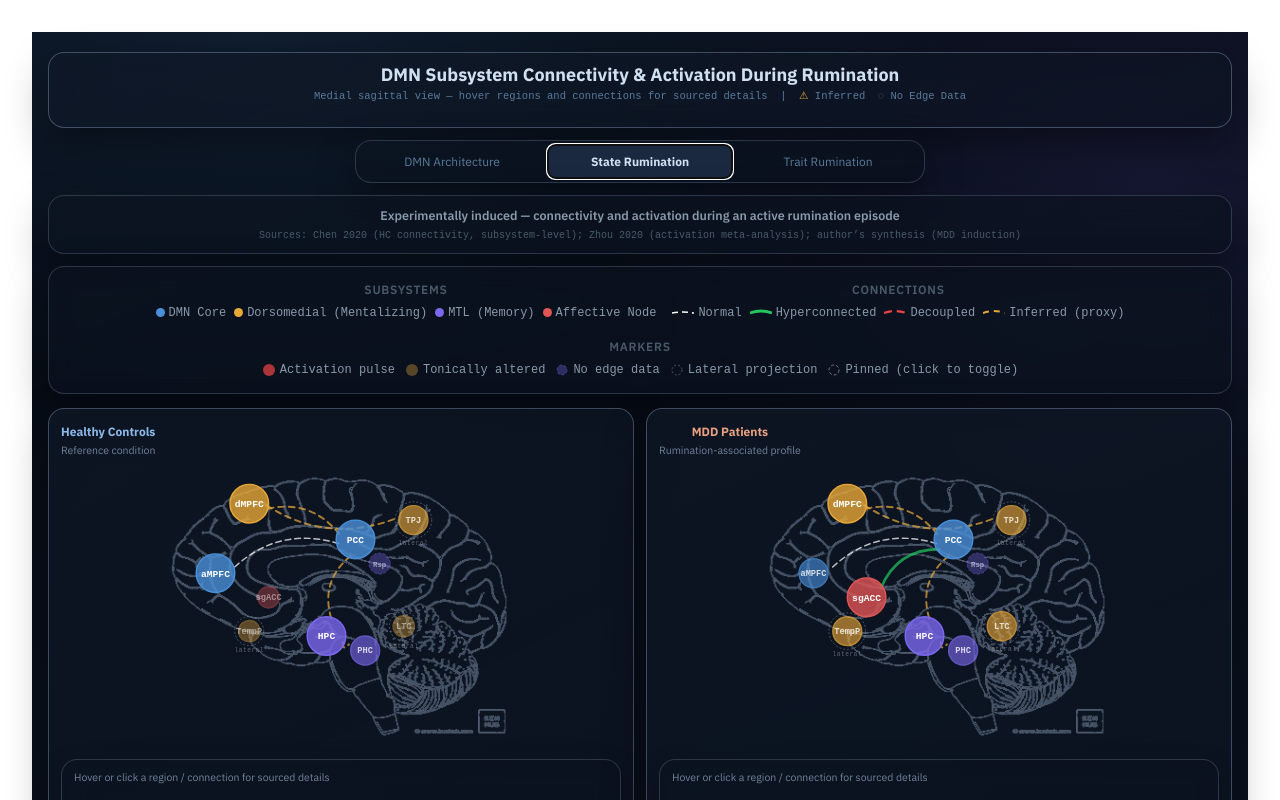
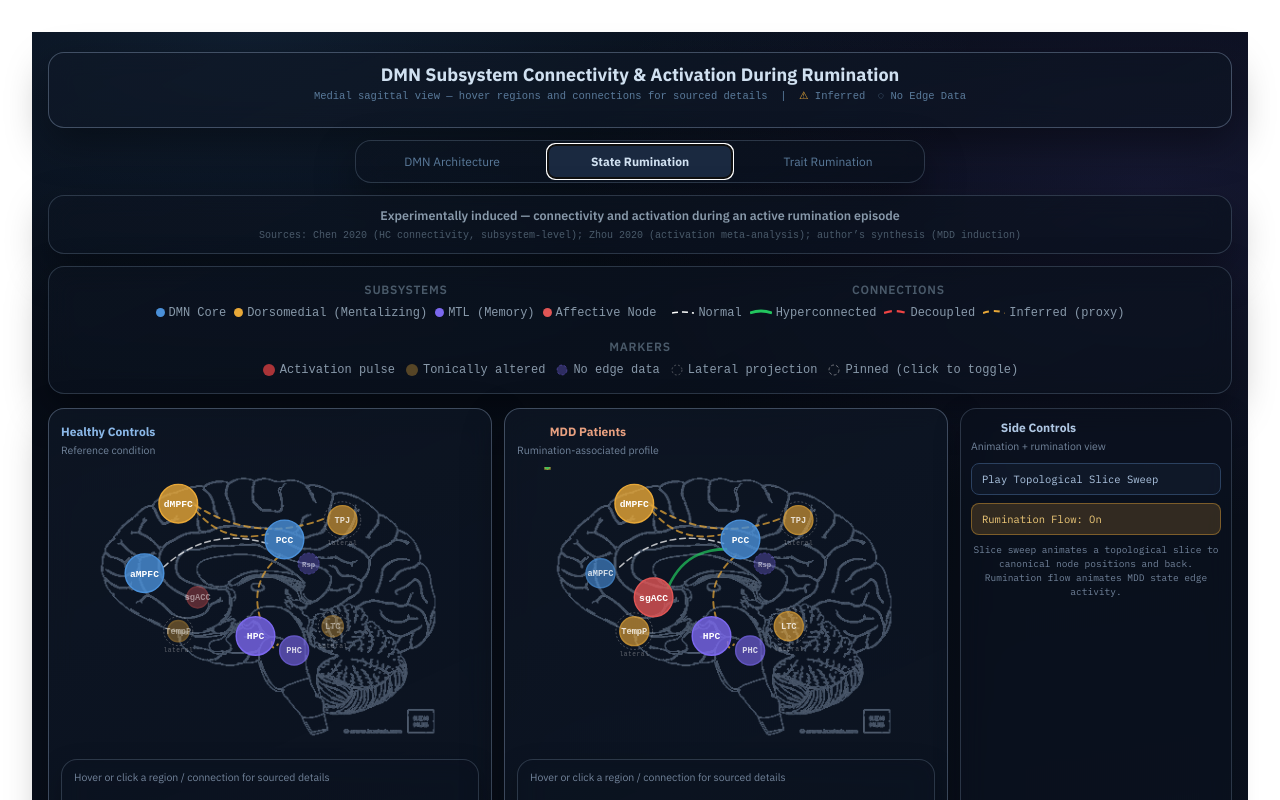
Before and after one commit to tsohal01/dmn-brain-map, a React (Vite) app: page / in a window 1280 px wide. Both pictures are taken after a click on the button "State Rumination". Shown: the top 800 px of the page. Built offline with nearby package versions, Linux system fonts and the light colour scheme.

Commit message:
Update DMN map

```diff
--- a/src/v7_2.jsx
+++ b/src/v7_2.jsx
@@ -138,6 +138,63 @@ const REGIONS = {
   PHC:   { x: 210, y: 190, sub: "mtl",  full: "Parahippocampal Cortex",              desc: "MTL subsystem. Contextual and scene processing, spatial memory encoding." },
   Rsp:   { x: 225, y: 100, sub: "mtl",  full: "Retrosplenial Cortex",                desc: "MTL subsystem. Spatial context processing and memory\u2013imagination interface. Listed as an MTL node in both Chen (2020) and Zhu (2017) parcellations, but no study in this evidence base reports a specific Rsp edge. Included here as a subsystem member without individual connectivity data.", dimmed: true },
   sgACC: { x: 110, y: 135, sub: "aff",  full: "Subgenual Anterior Cingulate Cortex", desc: "Affective processing node. Dysregulated in depression; linked to negative mood and emotional withdrawal." },
+};
+
+const SLICE_POSITIONS = {
+  PCC: { x: 70, y: 95 },
+  aMPFC: { x: 100, y: 135 },
+  dMPFC: { x: 135, y: 75 },
+  TPJ: { x: 185, y: 78 },
+  LTC: { x: 220, y: 110 },
+  TempP: { x: 255, y: 145 },
+  HPC: { x: 165, y: 160 },
+  PHC: { x: 205, y: 185 },
+  Rsp: { x: 240, y: 195 },
+  sgACC: { x: 290, y: 140 },
+};
+
+const STUDY_LINKS = [
+  {
+    label: "Chen et al. 2020",
+    match: /chen\s*(et al\.)?\s*2020/i,
+    url: "https://scholar.google.com/scholar?q=Chen+et+al+2020+rumination+core+MTL+core+dMPFC+within+MTL",
+  },
+  {
+    label: "Zhu et al. 2017",
+    match: /zhu\s*(et al\.)?\s*2017/i,
+    url: "https://scholar.google.com/scholar?q=Zhu+et+al+2017+first+episode+MDD+default+mode+network+RSQ+rumination",
+  },
+  {
+    label: "Zhou et al. 2020",
+    match: /zhou\s*(et al\.)?\s*2020/i,
+    url: "https://scholar.google.com/scholar?q=Zhou+et+al+2020+rumination+meta+analysis+dMPFC+hippocampus",
+  },
+  {
+    label: "Tozzi et al. 2021",
+    match: /tozzi\s*(et al\.)?\s*2021/i,
+    url: "https://scholar.google.com/scholar?q=Tozzi+2021+trait+rumination+DMN+connectivity",
+  },
+  {
+    label: "Andrews-Hanna 2010/2012",
+    match: /andrews-hanna\s*(et al\.)?\s*(2010|2012)/i,
+    url: "https://scholar.google.com/scholar?q=Andrews-Hanna+2012+default+network+subsystems",
+  },
+  {
+    label: "Moran et al. 2013",
+    match: /moran\s*(et al\.)?\s*2013/i,
+    url: "https://scholar.google.com/scholar?q=Moran+2013+dMPFC+self+referential+theory+of+mind",
+  },
+  {
+    label: "Berman et al. 2011",
+    match: /berman\s*(et al\.)?\s*2011/i,
+    url: "https://scholar.google.com/scholar?q=Berman+2011+PCC+sgACC+brooding+rumination",
+  },
+];
+
+const getStudyRefs = (...texts) => {
+  const haystack = texts.filter(Boolean).join(" ");
+  const refs = STUDY_LINKS.filter((s) => s.match.test(haystack));
+  return refs.filter((r, i) => refs.findIndex((x) => x.label === r.label) === i);
 };
 
 const CS = {
@@ -358,15 +415,18 @@ State and trait rumination may operate through different edges: sgACC\u2013PCC f
   },
 };
 
-const getCurve = (from, to) => {
-  const r1 = REGIONS[from], r2 = REGIONS[to];
+const getCurve = (from, to, positions = REGIONS) => {
+  const r1 = positions[from], r2 = positions[to];
   if (!r1 || !r2) return null;
   const dx = r2.x - r1.x, dy = r2.y - r1.y;
   const dist = Math.sqrt(dx * dx + dy * dy) || 1;
   const ux = dx / dist, uy = dy / dist;
   const curveAmt = Math.min(dist * 0.22, 34);
   const mx = (r1.x + r2.x) / 2, my = (r1.y + r2.y) / 2;
-  const cx = mx + (-uy) * curveAmt, cy = my + ux * curveAmt;
+  const flipCurve =
+    (from === "PCC" && to === "dMPFC") || (from === "dMPFC" && to === "PCC");
+  const dir = flipCurve ? -1 : 1;
+  const cx = mx + (-uy) * curveAmt * dir, cy = my + ux * curveAmt * dir;
   const off = 18;
   return `M ${r1.x + ux * off} ${r1.y + uy * off} Q ${cx} ${cy} ${r2.x - ux * off} ${r2.y - uy * off}`;
 };
@@ -377,8 +437,20 @@ const BrainOutline = () => (
   <image href={BRAIN_IMG} x="5" y="5" width="355" height="275" style={{ opacity: 0.55 }} />
 );
 
-const CurvedConn = ({ edgeKey, from, to, type, isHovered, onHover, onLeave, onClick, isPinned }) => {
-  const pathD = getCurve(from, to);
+const CurvedConn = ({
+  edgeKey,
+  from,
+  to,
+  type,
+  isHovered,
+  onHover,
+  onLeave,
+  onClick,
+  isPinned,
+  positions = REGIONS,
+  rumination = false,
+}) => {
+  const pathD = getCurve(from, to, positions);
   if (!pathD) return null;
   const s = CS[type];
   const highlighted = isHovered || isPinned;
@@ -393,6 +465,11 @@ const CurvedConn = ({ edgeKey, from, to, type, isHovered, onHover, onLeave, onCl
         strokeDasharray={s.dash} opacity={highlighted ? 1 : 0.72}
         strokeLinecap="round"
         style={{ pointerEvents: "none", transition: "all 0.15s ease" }} />
+      {rumination && (
+        <circle r="2.3" fill={s.color} opacity="0.85" filter="url(#synGlow)" style={{ pointerEvents: "none" }}>
+          <animateMotion path={pathD} dur={type === "hyper" ? "1.3s" : "1.9s"} repeatCount="indefinite" />
+        </circle>
+      )}
     </g>
   );
 };
@@ -430,6 +507,7 @@ const RegionNode = ({
   onHover, onLeave, onClick, isPinned,
   sizeMode = "none",              // "none" | "state" | "trait"
   importance = "normal",          // "active" | "normal" | "dormant"
+  ruminationHot = false,
 }) => {
   const c = SUB[subsystem].color;
   const highlighted = isHovered || isPinned;
@@ -444,10 +522,11 @@ const RegionNode = ({
   }
 
   return (
-    <g onMouseEnter={() => onHover(id)} onMouseLeave={onLeave}
+    <g
+       onMouseEnter={() => onHover(id)} onMouseLeave={onLeave}
        onClick={() => onClick && onClick(id)}
-       style={{ cursor: "pointer" }}>
-      <circle cx={x} cy={y} r={r}
+       style={{ cursor: "pointer", transform: `translate(${x}px, ${y}px)`, transition: "transform 0.9s cubic-bezier(0.23, 1, 0.32, 1)" }}>
+      <circle cx={0} cy={0} r={r}
         fill={isDimmed ? `${c}55` : highlighted ? c : `${c}CC`}
         stroke={isDimmed ? `${c}66` : highlighted ? "#fff" : c}
         strokeWidth={isDimmed ? 1 : highlighted ? 2.5 : 1.5}
@@ -458,18 +537,25 @@ const RegionNode = ({
         {isActive && <animate attributeName="fill-opacity" values="1;0.45;1" dur="2.2s" repeatCount="indefinite" />}
       </circle>
 
+      {ruminationHot && !isDimmed && (
+        <circle cx={0} cy={0} r={r + 6} fill="none" stroke={UI.color.inferred} strokeWidth="1.2" opacity="0">
+          <animate attributeName="r" values={`${r + 2};${r + 11}`} dur="1.8s" repeatCount="indefinite" />
+          <animate attributeName="opacity" values="0.35;0" dur="1.8s" repeatCount="indefinite" />
+        </circle>
+      )}
+
       {isPinned && !isDimmed && (
-        <circle cx={x} cy={y} r={r + 5} fill="none" stroke="#fff" strokeWidth="1" opacity="0.4"
+        <circle cx={0} cy={0} r={r + 5} fill="none" stroke="#fff" strokeWidth="1" opacity="0.4"
           strokeDasharray="3,2" style={{ pointerEvents: "none" }} />
       )}
 
       {isTonic && !isActive && (
-        <circle cx={x} cy={y} r={r} fill={c} opacity="0" style={{ pointerEvents: "none" }}>
+        <circle cx={0} cy={0} r={r} fill={c} opacity="0" style={{ pointerEvents: "none" }}>
           <animate attributeName="opacity" values="0;0.35;0" dur="3s" repeatCount="indefinite" />
         </circle>
       )}
 
-      <text x={x} y={y + 1} textAnchor="middle" dominantBaseline="central"
+      <text x={0} y={1} textAnchor="middle" dominantBaseline="central"
         fill={isDimmed ? "#ffffff88" : "#fff"}
         fontSize={isDimmed ? 7.5 : r >= 19 ? 10 : 9}
         fontWeight="700" fontFamily="monospace"
@@ -478,9 +564,9 @@ const RegionNode = ({
 
       {isLateral && (
         <>
-          <circle cx={x} cy={y} r={r + 4} fill="none" stroke="#ffffff44" strokeWidth="1"
+          <circle cx={0} cy={0} r={r + 4} fill="none" stroke="#ffffff44" strokeWidth="1"
             strokeDasharray="2,2" style={{ pointerEvents: "none" }} />
-          <text x={x} y={y + r + 11} textAnchor="middle" fill="#ffffff55" fontSize="6.5"
+          <text x={0} y={r + 11} textAnchor="middle" fill="#ffffff55" fontSize="6.5"
             fontFamily="monospace" letterSpacing="0.5" style={{ pointerEvents: "none" }}>lateral</text>
         </>
       )}
@@ -493,6 +579,32 @@ const DetailBox = ({ hovR, hovRId, hovE, data, tab, side, isPinned }) => {
   const ai = hovRId && data.activations.includes(hovRId) ? (ACT_INFO[tab]?.[side]?.[hovRId] || null) : null;
   const ti = hovRId && (TONIC[tab]?.[side] || []).includes(hovRId);
   const isDimmedRegion = hovR && hovR.dimmed;
+  const renderRefs = (refs) => {
+    if (!refs.length) return null;
+    return (
+      <div style={{ marginTop: 7, display: "flex", alignItems: "center", gap: 6, flexWrap: "wrap" }}>
+        <span style={{ fontSize: UI.type.xs, color: UI.color.textMuted, fontFamily: "'IBM Plex Mono', monospace" }}>
+          Study links:
+        </span>
+        {refs.map((r) => (
+          <a
+            key={r.label}
+            href={r.url}
+            target="_blank"
+            rel="noreferrer"
+            style={{
+              fontSize: UI.type.xs,
+              color: "#8BB8E8",
+              fontFamily: "'IBM Plex Mono', monospace",
+              textDecoration: "underline",
+            }}
+          >
+            {r.label}
+          </a>
+        ))}
+      </div>
+    );
+  };
 
   if (hovR) {
     return (
@@ -509,6 +621,7 @@ const DetailBox = ({ hovR, hovRId, hovE, data, tab, side, isPinned }) => {
           }
         />
         <div style={{ fontSize: UI.type.sm, color: UI.color.textBase, lineHeight: 1.55 }}>{hovR.desc}</div>
+        {renderRefs(getStudyRefs(hovR.desc))}
         {ai && (
           <GlassCard
             variant="soft"
@@ -518,6 +631,7 @@ const DetailBox = ({ hovR, hovRId, hovE, data, tab, side, isPinned }) => {
               <StatusChip label="Activation increased" tone="reduced" />
             </div>
             <div style={{ fontSize: UI.type.sm, color: UI.color.textStrong, lineHeight: 1.45 }}>{ai}</div>
+            {renderRefs(getStudyRefs(ai))}
           </GlassCard>
         )}
         {ti && !ai && (
@@ -569,6 +683,7 @@ const DetailBox = ({ hovR, hovRId, hovE, data, tab, side, isPinned }) => {
         >
           📄 {ei.source}
         </div>
+        {renderRefs(getStudyRefs(ei.source, ei.detail))}
       </div>
     );
   }
@@ -579,7 +694,7 @@ const DetailBox = ({ hovR, hovRId, hovE, data, tab, side, isPinned }) => {
   );
 };
 
-const BrainPanelSingle = ({ data, side, tab }) => {
+const BrainPanelSingle = ({ data, side, tab, layoutPhase = "map", ruminationFlow = false }) => {
   const [hovR, setHovR] = useState(null);
   const [hovE, setHovE] = useState(null);
   const [pinnedR, setPinnedR] = useState(null);
@@ -591,6 +706,10 @@ const BrainPanelSingle = ({ data, side, tab }) => {
   const displayR = pinnedR || hovR;
   const displayE = pinnedE || hovE;
   const isPinned = !!(pinnedR || pinnedE);
+  const ruminationEnabled = ruminationFlow && tab === "state" && side === "mdd";
+  const layoutPositions = layoutPhase === "slice" ? SLICE_POSITIONS : REGIONS;
+  const ruminationEdgeKeys = new Set(["PCC–sgACC", "PCC–HPC", "PCC–dMPFC", "HPC–PHC", "dMPFC–TPJ"]);
+  const ruminationNodes = new Set(["PCC", "sgACC", "HPC", "dMPFC", "PHC", "TPJ"]);
 
   const handleRegionClick = (id) => {
     if (pinnedR === id) { setPinnedR(null); return; }
@@ -643,6 +762,12 @@ const BrainPanelSingle = ({ data, side, tab }) => {
       />
 
       <svg viewBox="0 0 370 290" style={{ width: "100%", height: "auto", maxHeight: 280 }}>
+        <defs>
+          <filter id="synGlow">
+            <feGaussianBlur stdDeviation="2.1" result="blur" />
+            <feMerge><feMergeNode in="blur" /><feMergeNode in="SourceGraphic" /></feMerge>
+          </filter>
+        </defs>
         <BrainOutline />
 
         {data.connections.map((c, i) => {
@@ -656,6 +781,8 @@ const BrainPanelSingle = ({ data, side, tab }) => {
               from={c.from}
               to={c.to}
               type={derivedType}
+              positions={layoutPositions}
+              rumination={ruminationEnabled && ruminationEdgeKeys.has(key)}
               isHovered={hovE === key}
               isPinned={pinnedE === key}
               onHover={(k) => { if (!pinnedE && !pinnedR) { setHovE(k); setHovR(null); } }}
@@ -669,8 +796,8 @@ const BrainPanelSingle = ({ data, side, tab }) => {
           <RegionNode
             key={id}
             id={id}
-            x={reg.x}
-            y={reg.y}
+            x={(layoutPositions[id] || reg).x}
+            y={(layoutPositions[id] || reg).y}
             subsystem={reg.sub}
             isActive={data.activations.includes(id)}
             isTonic={tonicList.includes(id)}
@@ -678,6 +805,7 @@ const BrainPanelSingle = ({ data, side, tab }) => {
             isHovered={hovR === id}
             isPinned={pinnedR === id}
             isLateral={!!reg.lateral}
+            ruminationHot={ruminationEnabled && ruminationNodes.has(id)}
             onHover={(r) => { if (!pinnedR && !pinnedE) { setHovR(r); setHovE(null); } }}
             onLeave={() => { if (!pinnedR && !pinnedE) setHovR(null); }}
             onClick={handleRegionClick}
@@ -1657,8 +1785,28 @@ const MODE_EDGES = overlayTop === "state" ? MODE_EDGES_STATE : MODE_EDGES_TRAIT;
   const zoomedColor = zoomedSub ? (SUB[zoomedSub]?.color || "#C0D0E0") : "#C0D0E0";
 
   const renderInfoPanel = () => {
-  const hovNodeData = hov ? allNodes.find(n => n.id === hov) : null;
+    const hovNodeData = hov ? allNodes.find(n => n.id === hov) : null;
     const selectedNodeData = selectedNode ? allNodes.find(n => n.id === selectedNode) : null;
+    const renderNodeRefs = (nodeData) => {
+      const refs = getStudyRefs(nodeData?.desc || "");
+      if (!refs.length) return null;
+      return (
+        <div style={{ marginTop: 8, display: "flex", gap: 6, flexWrap: "wrap", alignItems: "center" }}>
+          <span style={{ fontSize: 9.5, color: UI.color.textMuted, fontFamily: "'IBM Plex Mono', monospace" }}>Study links:</span>
+          {refs.map((r) => (
+            <a
+              key={r.label}
+              href={r.url}
+              target="_blank"
+              rel="noreferrer"
+              style={{ fontSize: 9.5, color: "#8BB8E8", fontFamily: "'IBM Plex Mono', monospace", textDecoration: "underline" }}
+            >
+              {r.label}
+            </a>
+          ))}
+        </div>
+      );
+    };
     return (
       <div style={{
         position: "absolute", top: 0, left: 0, width: 320, height: "100%",
@@ -1711,6 +1859,7 @@ const MODE_EDGES = overlayTop === "state" ? MODE_EDGES_STATE : MODE_EDGES_TRAIT;
       <div style={{ fontSize: 11.5, lineHeight: 1.65, color: UI.color.textBase }}>
         {selectedNodeData.desc}
       </div>
+      {renderNodeRefs(selectedNodeData)}
       <div style={{ marginTop: 8, fontSize: 9.5, color: UI.color.textMuted, fontFamily: "'IBM Plex Mono', monospace" }}>
         Hover edges in other views to inspect edge-level verification and source mapping.
       </div>
@@ -1726,6 +1875,7 @@ const MODE_EDGES = overlayTop === "state" ? MODE_EDGES_STATE : MODE_EDGES_TRAIT;
             </div>
             {hovNodeData.full && <div style={{ fontSize: 10, color: "#5A7A9A", fontFamily: "monospace", marginBottom: 8 }}>({hovNodeData.label})</div>}
             <div style={{ fontSize: 12, lineHeight: 1.7, color: "#8899AA" }}>{hovNodeData.desc}</div>
+            {renderNodeRefs(hovNodeData)}
             <div style={{ marginTop: 12, padding: "8px 10px", background: "#0A101844", borderRadius: 8, borderLeft: `3px solid ${zoomedColor}44` }}>
               <div style={{ fontSize: 9.5, color: "#5A7A9A", fontFamily: "monospace" }}>
                 Associated terms highlight when you hover this node
@@ -1828,7 +1978,7 @@ const MODE_EDGES = overlayTop === "state" ? MODE_EDGES_STATE : MODE_EDGES_TRAIT;
       )}
 
       {/* ════ MAIN SVG + OVERLAY PANEL ════ */}
-      <GlassCard variant="elevated" style={{ position: "relative", maxWidth: 820, margin: "0 auto", padding: 10 }}>
+      <div style={{ position: "relative", maxWidth: 820, margin: "0 auto" }}>
         {renderInfoPanel()}
 
         <svg viewBox={`0 0 ${W} ${H}`} style={{ width: "100%", display: "block", overflow: "hidden", borderRadius: 12 }}
@@ -2130,7 +2280,7 @@ const MODE_EDGES = overlayTop === "state" ? MODE_EDGES_STATE : MODE_EDGES_TRAIT;
           }
         `}</style>
         </svg>
-      </GlassCard>
+      </div>
 
       {/* ── ZOOM MINI LEGEND ── */}
       {isZoomed && (
@@ -2274,8 +2424,20 @@ const MODE_EDGES = overlayTop === "state" ? MODE_EDGES_STATE : MODE_EDGES_TRAIT;
 
 export default function DMNBrainMap() {
   const [tab, setTab] = useState("hierarchy");
+  const [layoutPhase, setLayoutPhase] = useState("map");
+  const [isSliceAnimating, setIsSliceAnimating] = useState(false);
+  const [ruminationFlow, setRuminationFlow] = useState(true);
   const d = DATA[tab] || {};
   const n = NOTES[tab] || {};
+  const playSliceSweep = () => {
+    if (isSliceAnimating) return;
+    setIsSliceAnimating(true);
+    setLayoutPhase("slice");
+    window.setTimeout(() => {
+      setLayoutPhase("map");
+      setIsSliceAnimating(false);
+    }, 2200);
+  };
 
   return (
     <div
@@ -2445,9 +2607,52 @@ export default function DMNBrainMap() {
     </div>
   </div>
 </GlassCard>
-      <div style={{ display: "flex", gap: 12, flexWrap: "wrap" }}>
-      <BrainPanelSingle data={d.hc} side="hc" tab={tab} />
-      <BrainPanelSingle data={d.mdd} side="mdd" tab={tab} />
+      <div style={{ display: "flex", gap: 12, alignItems: "stretch", flexWrap: "wrap" }}>
+      <div style={{ display: "flex", gap: 12, flexWrap: "wrap", flex: "1 1 600px" }}>
+      <BrainPanelSingle data={d.hc} side="hc" tab={tab} layoutPhase={layoutPhase} ruminationFlow={ruminationFlow} />
+      <BrainPanelSingle data={d.mdd} side="mdd" tab={tab} layoutPhase={layoutPhase} ruminationFlow={ruminationFlow} />
+      </div>
+      <GlassCard variant="soft" style={{ width: 250, minWidth: 220, padding: "10px", alignSelf: "stretch" }}>
+        <CardHeader title="Side Controls" subtitle="Animation + rumination view" accent="#AFC7E3" />
+        <div style={{ display: "flex", flexDirection: "column", gap: 8 }}>
+          <button
+            onClick={playSliceSweep}
+            disabled={isSliceAnimating}
+            style={{
+              padding: "8px 10px",
+              borderRadius: 8,
+              border: "1px solid #2B4160",
+              background: isSliceAnimating ? "rgba(43, 65, 96, 0.35)" : "rgba(43, 65, 96, 0.16)",
+              color: "#AFC7E3",
+              fontSize: 10.5,
+              fontFamily: "'IBM Plex Mono', monospace",
+              cursor: isSliceAnimating ? "default" : "pointer",
+              textAlign: "left",
+            }}
+          >
+            {isSliceAnimating ? "Slice sweep running…" : "Play Topological Slice Sweep"}
+          </button>
+          <button
+            onClick={() => setRuminationFlow((v) => !v)}
+            style={{
+              padding: "8px 10px",
+              borderRadius: 8,
+              border: `1px solid ${ruminationFlow ? "rgba(232, 168, 56, 0.42)" : "#2B4160"}`,
+              background: ruminationFlow ? "rgba(232, 168, 56, 0.18)" : "rgba(43, 65, 96, 0.16)",
+              color: ruminationFlow ? "#F1CB7A" : "#AFC7E3",
+              fontSize: 10.5,
+              fontFamily: "'IBM Plex Mono', monospace",
+              cursor: "pointer",
+              textAlign: "left",
+            }}
+          >
+            {ruminationFlow ? "Rumination Flow: On" : "Rumination Flow: Off"}
+          </button>
+          <div style={{ fontSize: 9.5, color: UI.color.textMuted, lineHeight: 1.5, fontFamily: "'IBM Plex Mono', monospace" }}>
+            Slice sweep animates a topological slice to canonical node positions and back. Rumination flow animates MDD state edge activity.
+          </div>
+        </div>
+      </GlassCard>
       </div>
       {tab === "state" ? (
         <>
```
